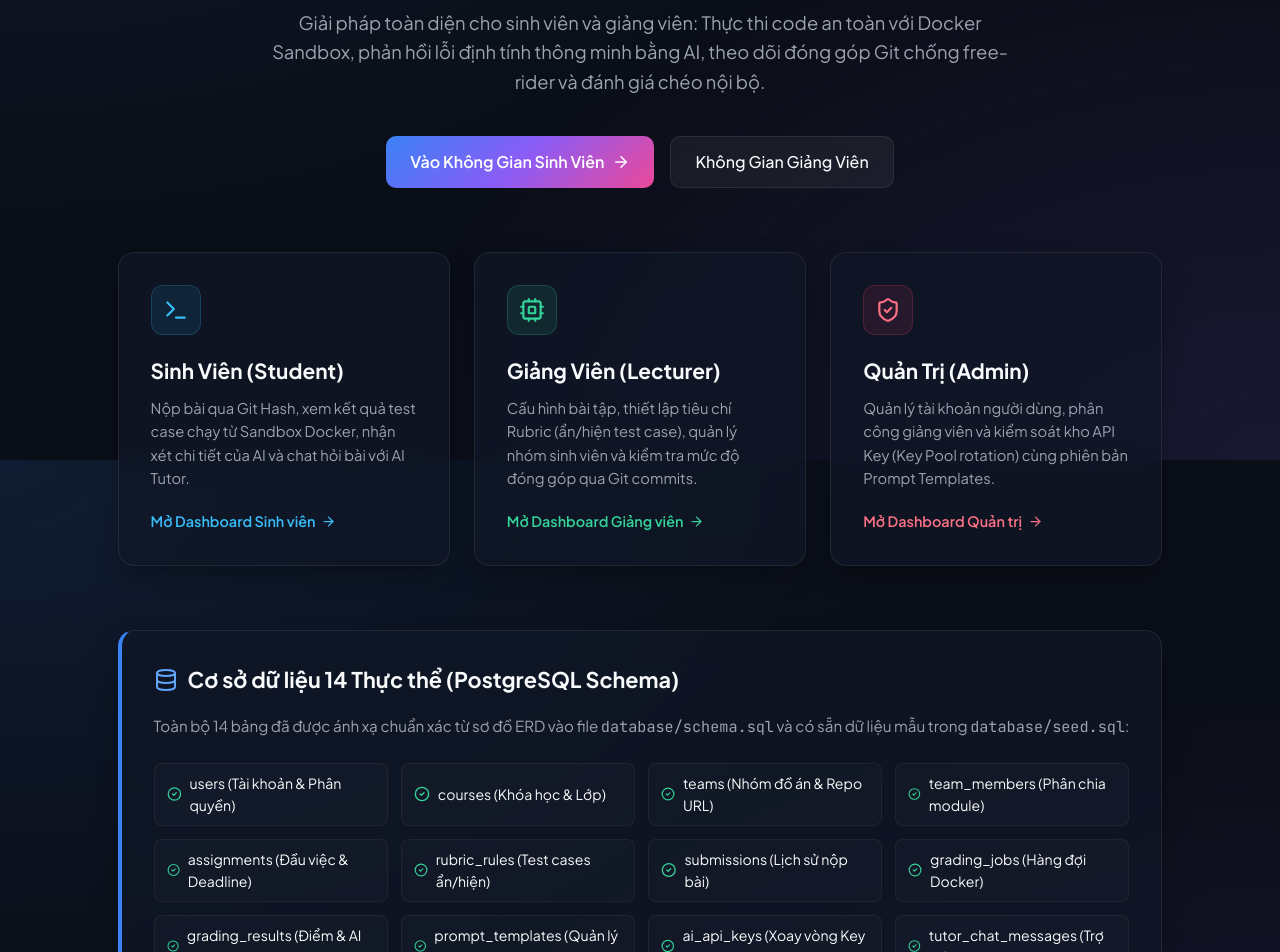
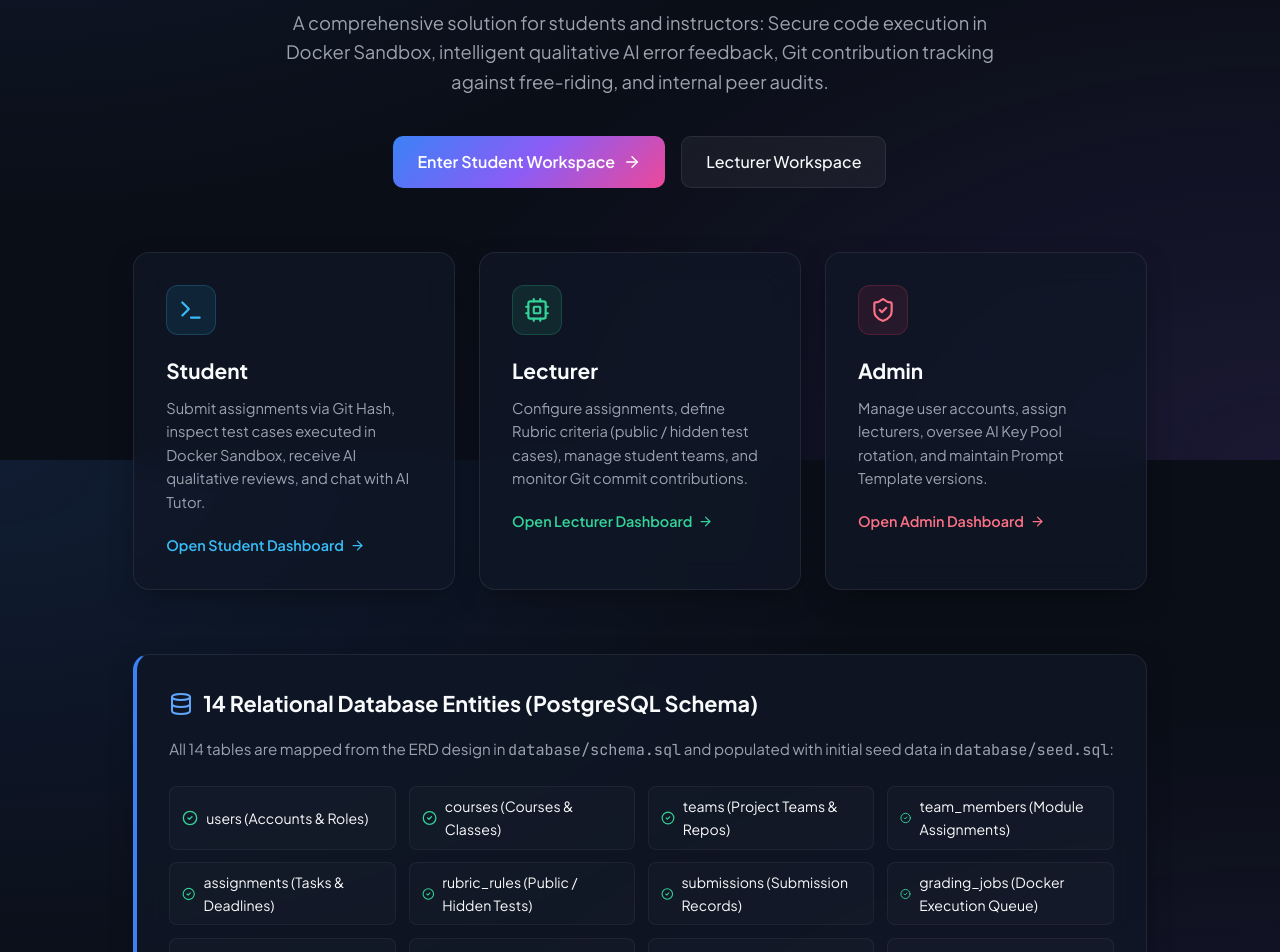
Before and after one commit to min098-ui/SWD392_AITA-Intelligent, a Next.js app in the folder client/: page / in a window 1280 px wide. Shown: the part 340-1292 px from the top of the page. Built offline with nearby package versions, Linux system fonts and the light colour scheme.

Commit message:
feat(client): translate web interface to English and optimize CSS layout

```diff
--- /dev/null
+++ b/client/src/app/globals.css
@@ -0,0 +1,145 @@
+@import url('https://fonts.googleapis.com/css2?family=Plus+Jakarta+Sans:wght@300;400;500;600;700;800&family=JetBrains+Mono:wght@400;500;700&display=swap');
+
+:root {
+  --bg-primary: #0a0e17;
+  --bg-secondary: #111827;
+  --bg-card: rgba(17, 24, 39, 0.7);
+  --bg-glass: rgba(255, 255, 255, 0.03);
+  --border-color: rgba(255, 255, 255, 0.08);
+  --border-glow: rgba(59, 130, 246, 0.4);
+
+  --accent-primary: #3b82f6;
+  --accent-gradient: linear-gradient(135deg, #3b82f6 0%, #8b5cf6 50%, #ec4899 100%);
+  --accent-cyan: #06b6d4;
+  --accent-emerald: #10b981;
+  --accent-amber: #f59e0b;
+  --accent-rose: #f43f5e;
+
+  --text-main: #f9fafb;
+  --text-muted: #9ca3af;
+  --text-dim: #6b7280;
+
+  --font-main: 'Plus Jakarta Sans', -apple-system, BlinkMacSystemFont, sans-serif;
+  --font-mono: 'JetBrains Mono', monospace;
+
+  --shadow-subtle: 0 10px 30px -10px rgba(0, 0, 0, 0.5);
+  --shadow-neon: 0 0 25px rgba(59, 130, 246, 0.25);
+  --radius-lg: 16px;
+  --radius-md: 10px;
+  --radius-sm: 6px;
+}
+
+* {
+  box-sizing: border-box;
+  margin: 0;
+  padding: 0;
+}
+
+body {
+  font-family: var(--font-main);
+  background-color: var(--bg-primary);
+  color: var(--text-main);
+  min-height: 100vh;
+  line-height: 1.6;
+  overflow-x: hidden;
+  background-image:
+    radial-gradient(at 0% 0%, rgba(59, 130, 246, 0.12) 0px, transparent 50%),
+    radial-gradient(at 100% 100%, rgba(139, 92, 246, 0.12) 0px, transparent 50%);
+  background-attachment: fixed;
+}
+
+a {
+  color: inherit;
+  text-decoration: none;
+}
+
+/* Glassmorphism Card Utility */
+.glass-card {
+  background: var(--bg-card);
+  backdrop-filter: blur(16px);
+  -webkit-backdrop-filter: blur(16px);
+  border: 1px solid var(--border-color);
+  border-radius: var(--radius-lg);
+  box-shadow: var(--shadow-subtle);
+  transition: all 0.3s cubic-bezier(0.4, 0, 0.2, 1);
+}
+
+.glass-card:hover {
+  border-color: rgba(255, 255, 255, 0.18);
+  transform: translateY(-2px);
+}
+
+/* Buttons */
+.btn-primary {
+  background: var(--accent-gradient);
+  color: #fff;
+  font-weight: 600;
+  padding: 10px 20px;
+  border-radius: var(--radius-md);
+  border: none;
+  cursor: pointer;
+  display: inline-flex;
+  align-items: center;
+  gap: 8px;
+  transition: all 0.2s ease;
+  font-family: var(--font-main);
+}
+
+.btn-primary:hover {
+  opacity: 0.92;
+  box-shadow: var(--shadow-neon);
+  transform: scale(1.02);
+}
+
+.btn-secondary {
+  background: rgba(255, 255, 255, 0.05);
+  color: var(--text-main);
+  font-weight: 500;
+  padding: 10px 18px;
+  border-radius: var(--radius-md);
+  border: 1px solid var(--border-color);
+  cursor: pointer;
+  display: inline-flex;
+  align-items: center;
+  gap: 8px;
+  transition: all 0.2s ease;
+  font-family: var(--font-main);
+}
+
+.btn-secondary:hover {
+  background: rgba(255, 255, 255, 0.1);
+  border-color: rgba(255, 255, 255, 0.2);
+}
+
+/* Badges */
+.badge {
+  padding: 4px 10px;
+  border-radius: 9999px;
+  font-size: 0.75rem;
+  font-weight: 600;
+  text-transform: uppercase;
+  letter-spacing: 0.05em;
+  display: inline-flex;
+  align-items: center;
+  gap: 5px;
+}
+
+.badge-success { background: rgba(16, 185, 129, 0.15); color: #34d399; border: 1px solid rgba(16, 185, 129, 0.3); }
+.badge-warning { background: rgba(245, 158, 11, 0.15); color: #fbbf24; border: 1px solid rgba(245, 158, 11, 0.3); }
+.badge-danger  { background: rgba(244, 63, 94, 0.15); color: #fb7185; border: 1px solid rgba(244, 63, 94, 0.3); }
+.badge-info    { background: rgba(6, 182, 212, 0.15); color: #38bdf8; border: 1px solid rgba(6, 182, 212, 0.3); }
+
+/* Code Block */
+pre, code {
+  font-family: var(--font-mono);
+}
+
+.code-box {
+  background: #050811;
+  border: 1px solid var(--border-color);
+  border-radius: var(--radius-md);
+  padding: 14px;
+  color: #e2e8f0;
+  font-size: 0.88rem;
+  overflow-x: auto;
+}
--- a/client/src/app/layout.tsx
+++ b/client/src/app/layout.tsx
@@ -1,5 +1,5 @@
 import React from 'react';
-import '../styles/globals.css';
+import './globals.css';
 
 export const metadata = {
   title: 'AITA-INTELLIGENT | AI Teaching Assistant & Code Analytics Platform',
@@ -12,7 +12,7 @@ export default function RootLayout({
   children: React.ReactNode;
 }) {
   return (
-    <html lang="vi">
+    <html lang="en">
       <body>
         <div style={{ minHeight: '100vh', display: 'flex', flexDirection: 'column' }}>
           {children}
--- a/client/src/app/page.tsx
+++ b/client/src/app/page.tsx
@@ -27,7 +27,7 @@ export default function HomePage() {
             color: '#60a5fa',
             marginBottom: '1.5rem'
           }}>
-            <Sparkles size={16} /> Đồ án SWD392 • FPT University Quy Nhơn • Nhóm 4
+            <Sparkles size={16} /> SWD392 Project • FPT University Quy Nhon • Group 4
           </div>
 
           <h1 style={{
@@ -40,13 +40,13 @@ export default function HomePage() {
             WebkitBackgroundClip: 'text',
             WebkitTextFillColor: 'transparent'
           }}>
-            Hệ Thống Trợ Giảng AI &amp; <br />
+            AI-Powered Teaching Assistant &amp; <br />
             <span style={{
               background: 'var(--accent-gradient)',
               WebkitBackgroundClip: 'text',
               WebkitTextFillColor: 'transparent'
             }}>
-              Chấm Điểm Code Tự Động Trong Sandbox
+              Automated Sandbox Code Grading
             </span>
           </h1>
 
@@ -56,16 +56,16 @@ export default function HomePage() {
             maxWidth: '750px',
             margin: '0 auto 2.5rem'
           }}>
-            Giải pháp toàn diện cho sinh viên và giảng viên: Thực thi code an toàn với Docker Sandbox,
-            phản hồi lỗi định tính thông minh bằng AI, theo dõi đóng góp Git chống free-rider và đánh giá chéo nội bộ.
+            A comprehensive solution for students and instructors: Secure code execution in Docker Sandbox,
+            intelligent qualitative AI error feedback, Git contribution tracking against free-riding, and internal peer audits.
           </p>
 
           <div style={{ display: 'flex', justifyContent: 'center', gap: '1rem', flexWrap: 'wrap' }}>
             <Link href="/student" className="btn-primary" style={{ padding: '12px 24px', fontSize: '1rem' }}>
-              Vào Không Gian Sinh Viên <ArrowRight size={18} />
+              Enter Student Workspace <ArrowRight size={18} />
             </Link>
             <Link href="/lecturer" className="btn-secondary" style={{ padding: '12px 24px', fontSize: '1rem' }}>
-              Không Gian Giảng Viên
+              Lecturer Workspace
             </Link>
           </div>
         </section>
@@ -93,12 +93,12 @@ export default function HomePage() {
             }}>
               <Terminal size={26} />
             </div>
-            <h3 style={{ fontSize: '1.3rem', marginBottom: '0.6rem' }}>Sinh Viên (Student)</h3>
+            <h3 style={{ fontSize: '1.3rem', marginBottom: '0.6rem' }}>Student</h3>
             <p style={{ color: 'var(--text-muted)', fontSize: '0.92rem', marginBottom: '1.2rem' }}>
-              Nộp bài qua Git Hash, xem kết quả test case chạy từ Sandbox Docker, nhận xét chi tiết của AI và chat hỏi bài với AI Tutor.
+              Submit assignments via Git Hash, inspect test cases executed in Docker Sandbox, receive AI qualitative reviews, and chat with AI Tutor.
             </p>
             <Link href="/student" style={{ color: '#38bdf8', fontWeight: 600, fontSize: '0.9rem', display: 'flex', alignItems: 'center', gap: '6px' }}>
-              Mở Dashboard Sinh viên <ArrowRight size={15} />
+              Open Student Dashboard <ArrowRight size={15} />
             </Link>
           </div>
 
@@ -118,12 +118,12 @@ export default function HomePage() {
             }}>
               <Cpu size={26} />
             </div>
-            <h3 style={{ fontSize: '1.3rem', marginBottom: '0.6rem' }}>Giảng Viên (Lecturer)</h3>
+            <h3 style={{ fontSize: '1.3rem', marginBottom: '0.6rem' }}>Lecturer</h3>
             <p style={{ color: 'var(--text-muted)', fontSize: '0.92rem', marginBottom: '1.2rem' }}>
-              Cấu hình bài tập, thiết lập tiêu chí Rubric (ẩn/hiện test case), quản lý nhóm sinh viên và kiểm tra mức độ đóng góp qua Git commits.
+              Configure assignments, define Rubric criteria (public / hidden test cases), manage student teams, and monitor Git commit contributions.
             </p>
             <Link href="/lecturer" style={{ color: '#34d399', fontWeight: 600, fontSize: '0.9rem', display: 'flex', alignItems: 'center', gap: '6px' }}>
-              Mở Dashboard Giảng viên <ArrowRight size={15} />
+              Open Lecturer Dashboard <ArrowRight size={15} />
             </Link>
           </div>
 
@@ -143,12 +143,12 @@ export default function HomePage() {
             }}>
               <ShieldCheck size={26} />
             </div>
-            <h3 style={{ fontSize: '1.3rem', marginBottom: '0.6rem' }}>Quản Trị (Admin)</h3>
+            <h3 style={{ fontSize: '1.3rem', marginBottom: '0.6rem' }}>Admin</h3>
             <p style={{ color: 'var(--text-muted)', fontSize: '0.92rem', marginBottom: '1.2rem' }}>
-              Quản lý tài khoản người dùng, phân công giảng viên và kiểm soát kho API Key (Key Pool rotation) cùng phiên bản Prompt Templates.
+              Manage user accounts, assign lecturers, oversee AI Key Pool rotation, and maintain Prompt Template versions.
             </p>
             <Link href="/admin" style={{ color: '#fb7185', fontWeight: 600, fontSize: '0.9rem', display: 'flex', alignItems: 'center', gap: '6px' }}>
-              Mở Dashboard Quản trị <ArrowRight size={15} />
+              Open Admin Dashboard <ArrowRight size={15} />
             </Link>
           </div>
         </section>
@@ -157,10 +157,10 @@ export default function HomePage() {
         <section className="glass-card" style={{ padding: '2rem', borderLeft: '4px solid var(--accent-primary)' }}>
           <div style={{ display: 'flex', alignItems: 'center', gap: '10px', marginBottom: '1rem' }}>
             <Database size={24} color="#60a5fa" />
-            <h2 style={{ fontSize: '1.35rem' }}>Cơ sở dữ liệu 14 Thực thể (PostgreSQL Schema)</h2>
+            <h2 style={{ fontSize: '1.35rem' }}>14 Relational Database Entities (PostgreSQL Schema)</h2>
           </div>
           <p style={{ color: 'var(--text-muted)', fontSize: '0.95rem', marginBottom: '1.5rem' }}>
-            Toàn bộ 14 bảng đã được ánh xạ chuẩn xác từ sơ đồ ERD vào file <code>database/schema.sql</code> và có sẵn dữ liệu mẫu trong <code>database/seed.sql</code>:
+            All 14 tables are mapped from the ERD design in <code>database/schema.sql</code> and populated with initial seed data in <code>database/seed.sql</code>:
           </p>
 
           <div style={{
@@ -170,20 +170,20 @@ export default function HomePage() {
             fontSize: '0.88rem'
           }}>
             {[
-              'users (Tài khoản & Phân quyền)',
-              'courses (Khóa học & Lớp)',
-              'teams (Nhóm đồ án & Repo URL)',
-              'team_members (Phân chia module)',
-              'assignments (Đầu việc & Deadline)',
-              'rubric_rules (Test cases ẩn/hiện)',
-              'submissions (Lịch sử nộp bài)',
-              'grading_jobs (Hàng đợi Docker)',
-              'grading_results (Điểm & AI feedback)',
-              'prompt_templates (Quản lý Version)',
-              'ai_api_keys (Xoay vòng Key Pool)',
-              'tutor_chat_messages (Trợ giảng AI)',
-              'git_commits (Lines added/deleted)',
-              'peer_audits (Đánh giá chéo sinh viên)'
+              'users (Accounts & Roles)',
+              'courses (Courses & Classes)',
+              'teams (Project Teams & Repos)',
+              'team_members (Module Assignments)',
+              'assignments (Tasks & Deadlines)',
+              'rubric_rules (Public / Hidden Tests)',
+              'submissions (Submission Records)',
+              'grading_jobs (Docker Execution Queue)',
+              'grading_results (Scores & AI Feedback)',
+              'prompt_templates (Version Control)',
+              'ai_api_keys (Key Pool Rotation)',
+              'tutor_chat_messages (AI Tutor Chat)',
+              'git_commits (Lines Added / Deleted)',
+              'peer_audits (Peer Reviews)'
             ].map((table, idx) => (
               <div key={idx} style={{
                 display: 'flex',
--- a/client/src/components/Navigation.tsx
+++ b/client/src/components/Navigation.tsx
@@ -60,7 +60,7 @@ export default function Navigation() {
             background: 'rgba(255,255,255,0.04)'
           }}>
             <GraduationCap size={16} color="#38bdf8" />
-            Sinh viên (Student)
+            Student
           </Link>
 
           <Link href="/lecturer" style={{
@@ -74,7 +74,7 @@ export default function Navigation() {
             background: 'rgba(255,255,255,0.04)'
           }}>
             <Code2 size={16} color="#34d399" />
-            Giảng viên (Lecturer)
+            Lecturer
           </Link>
 
           <Link href="/admin" style={{
@@ -88,7 +88,7 @@ export default function Navigation() {
             background: 'rgba(255,255,255,0.04)'
           }}>
             <ShieldCheck size={16} color="#f43f5e" />
-            Quản trị (Admin)
+            Admin
           </Link>
         </nav>
 
```
Also changed, not shown: client/src/app/(dashboard)/admin/page.tsx (+19 -19 lines), client/src/app/(dashboard)/lecturer/page.tsx (+28 -28 lines), client/src/app/(dashboard)/student/page.tsx (+30 -30 lines), 1 other file (tests, documents, lock files or other folders).
